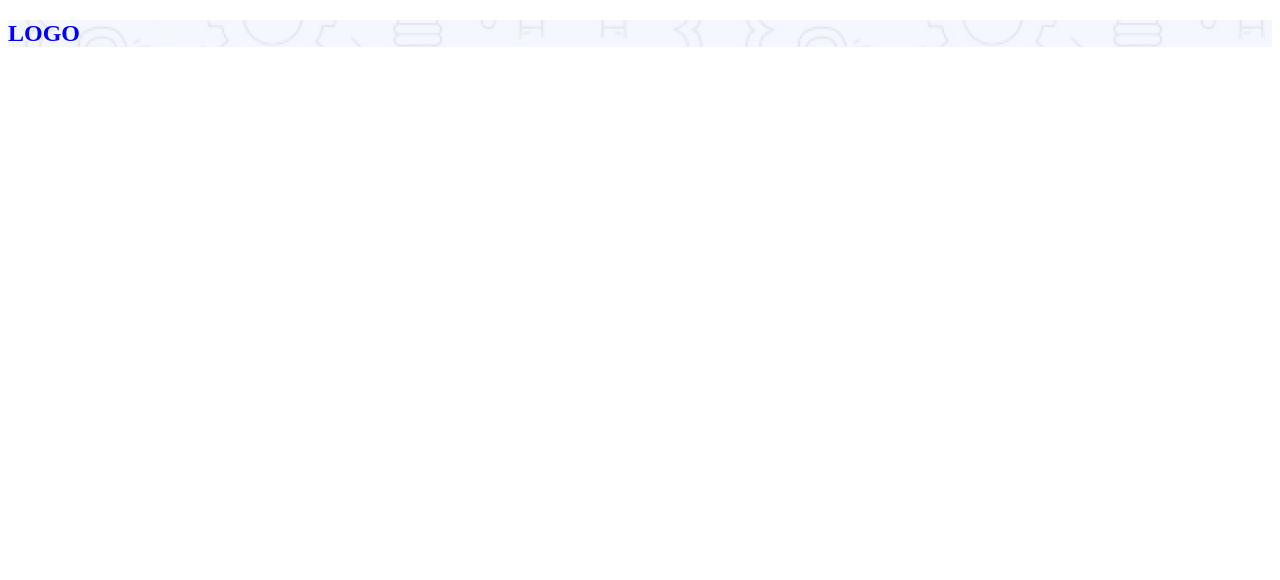
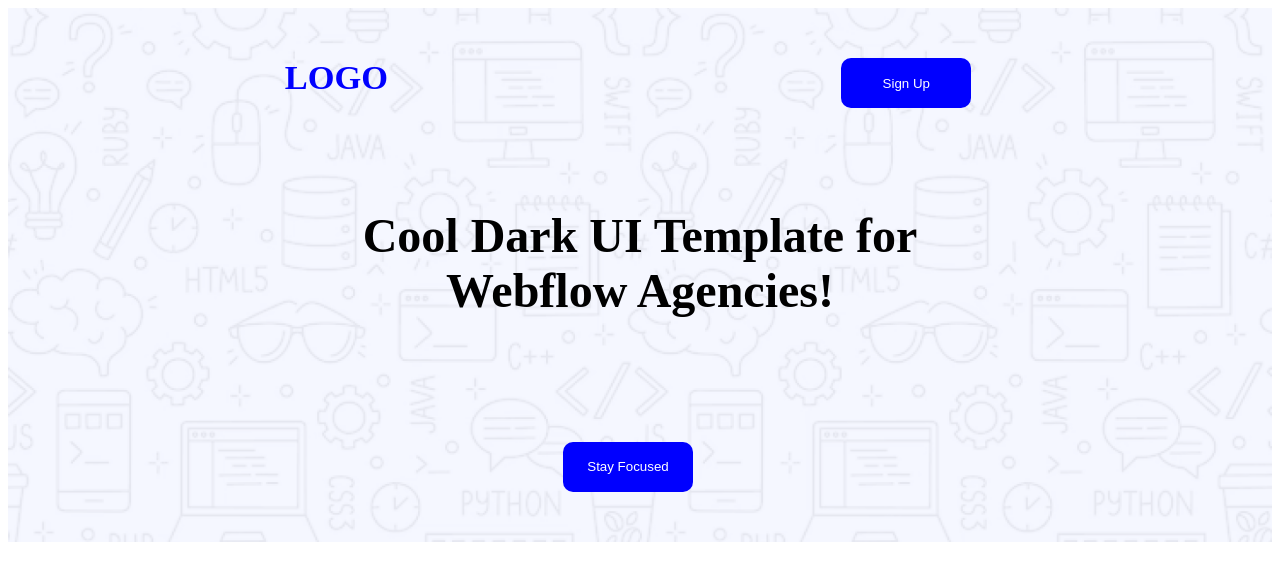
Before and after one commit to afia-anzum/ui-template, a plain HTML site: page index.html in a window 1280 px wide. Drawn offline with Linux system fonts and the light colour scheme; a web font is replaced by a local one.

Commit message:
Finish header section with background image and button in header

```diff
--- a/index.html
+++ b/index.html
@@ -5,12 +5,18 @@
     <meta name="viewport" content="width=device-width, initial-scale=1.0">
     <title>UI Template</title>
     <link rel="stylesheet" href="styles.css">
+    <link href="https://fonts.googleapis.com/css2?family=Ancizar+Sans:ital,wght@0,100..1000;1,100..1000&family=Open+Sans:ital,wght@0,300..800;1,300..800&family=Plus+Jakarta+Sans:ital,wght@0,200..800;1,200..800&family=Raleway:ital,wght@0,100..900;1,100..900&display=swap" rel="stylesheet">
+
 </head>
 <body>
     <header>
         <div>
              <h2>LOGO</h2>
-
+         <button>Sign Up</button>
+        </div>
+        <h1>Cool Dark UI Template for <br> Webflow Agencies!</h1>
+        <div class="btn1">
+            <button>Stay Focused</button>
         </div>
 
 
--- a/styles.css
+++ b/styles.css
@@ -1,11 +1,55 @@
+.font {
+  font-family: "Plus Jakarta Sans", sans-serif;
+  font-optical-sizing: auto;
+  font-style: normal;
+}
+header{
+    width:100%;
+    max-height: 698px;
+    /* padding-bottom: 200px; */
+    gap: 158px;
+     background-image: url(Assets/Hero-bg.png);
+     background-size: cover;
+     background-repeat: repeat-x;
+}
+header h1{
+    gap: 37px;
+    text-align: center;
+    font-weight: 700px;
+    height: 152px;
+    font-size: xxx-large;
+
+}
+
 header div{
-      background-image: url(Assets/Hero-bg.png);
-    background-repeat: no-repeat;
+    max-width: 1140px;
+    justify-content: space-around;
+    display: flex;
+    padding: 50px 50px;
+
+
+
+
+
+}
+header div button{
+    color: white;
+    height: 50px;
+    width: 130px;
+    background-color: blue;
+    border: none;
+    border-radius: 10px;
+
+
+
+
 }
 
 header div h2{
+   margin-top: 0;
     color: blue;
     font-weight: bolder;
+    font-size: 2.15em;
 
 
 }
```
